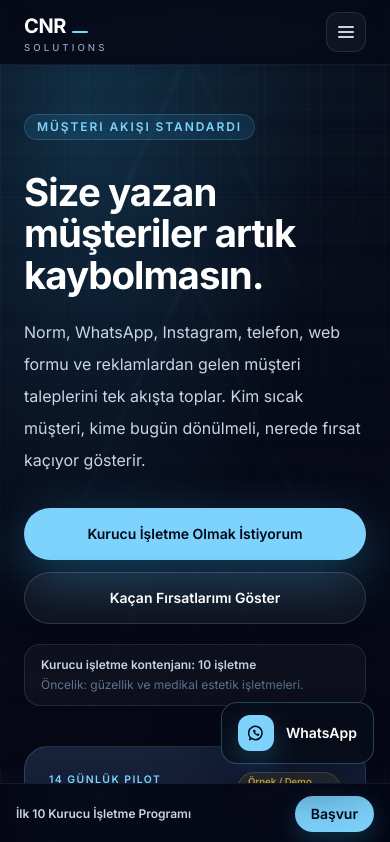
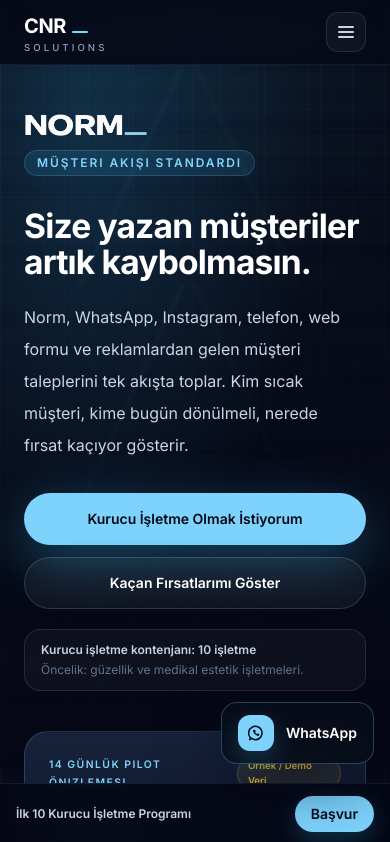
Before and after one commit to cnrakpinar1-jpg/cnr-solutions, a Next.js app: page /tr in a window 390 px wide. Shown: the top 842 px of the page. Built offline with nearby package versions, Linux system fonts and the light colour scheme.

Commit message:
Finalize Norm logo placement and pilot form polish

```diff
--- /dev/null
+++ b/components/shared/NormLogoImage.tsx
@@ -0,0 +1,21 @@
+type NormLogoImageProps = {
+  className?: string;
+  loading?: "eager" | "lazy";
+};
+
+export function NormLogoImage({
+  className = "h-6 w-auto object-contain",
+  loading = "lazy",
+}: NormLogoImageProps) {
+  return (
+    <img
+      src="/brand/norm-logo-white.png"
+      alt="Norm"
+      width={970}
+      height={187}
+      loading={loading}
+      decoding="async"
+      className={className}
+    />
+  );
+}
--- a/components/tr/TrFoundingProgram.tsx
+++ b/components/tr/TrFoundingProgram.tsx
@@ -2,6 +2,7 @@ import { Button } from "@/components/ui/Button";
 import { Reveal } from "@/components/ui/Reveal";
 import { SectionShell } from "@/components/ui/SectionShell";
 import { Tag } from "@/components/ui/Tag";
+import { NormLogoImage } from "@/components/shared/NormLogoImage";
 
 const bullets = [
   "14 gün müşteri akışı takibi",
@@ -17,6 +18,7 @@ export function TrFoundingProgram() {
     <SectionShell id="kurucu-program">
       <Reveal>
         <div className="flex items-center gap-3 mb-4">
+          <NormLogoImage className="h-6 w-auto object-contain" />
           <Tag>14 Günlük Pilot</Tag>
         </div>
         <h2 className="text-3xl font-bold tracking-tight text-white sm:text-4xl lg:text-[2.8rem]">
--- a/components/tr/TrHero.tsx
+++ b/components/tr/TrHero.tsx
@@ -1,5 +1,6 @@
 import { Button } from "@/components/ui/Button";
 import { Reveal } from "@/components/ui/Reveal";
+import { NormLogoImage } from "@/components/shared/NormLogoImage";
 
 export function TrHero() {
   return (
@@ -14,13 +15,14 @@ export function TrHero() {
       <div className="container-shell">
         <div className="grid items-center gap-10 pb-16 pt-12 lg:grid-cols-[minmax(0,1fr)_minmax(0,1fr)] lg:gap-14 lg:pb-32 lg:pt-20">
           <Reveal className="max-w-3xl">
+            <NormLogoImage className="mb-3 h-6 w-auto object-contain sm:h-8" loading="eager" />
             <p className="eyebrow">Müşteri Akışı Standardı</p>
 
-            <h1 className="text-balance mt-4 text-[2.4rem] font-bold leading-[1.08] tracking-tight text-white sm:text-5xl lg:text-[3.6rem] lg:leading-[1.04]">
+            <h1 className="text-balance mt-4 text-[2.1rem] font-bold leading-[1.08] tracking-tight text-white sm:text-5xl lg:text-[3.6rem] lg:leading-[1.04]">
               Size yazan müşteriler artık kaybolmasın.
             </h1>
 
-            <p className="mt-5 max-w-2xl text-base leading-8 text-slate-300 sm:text-lg sm:leading-9">
+            <p className="mt-5 max-w-[20rem] text-base leading-8 text-slate-300 sm:max-w-2xl sm:text-lg sm:leading-9">
               Norm, WhatsApp, Instagram, telefon, web formu ve reklamlardan gelen müşteri taleplerini tek akışta toplar. Kim sıcak müşteri, kime bugün dönülmeli, nerede fırsat kaçıyor gösterir.
             </p>
 
--- a/components/tr/TrProofSimulation.tsx
+++ b/components/tr/TrProofSimulation.tsx
@@ -2,6 +2,7 @@ import { Button } from "@/components/ui/Button";
 import { Reveal } from "@/components/ui/Reveal";
 import { SectionHeading } from "@/components/ui/SectionHeading";
 import { SectionShell } from "@/components/ui/SectionShell";
+import { NormLogoImage } from "@/components/shared/NormLogoImage";
 
 export function TrProofSimulation() {
   return (
@@ -18,10 +19,8 @@ export function TrProofSimulation() {
           {/* Card header */}
           <div className="flex items-center justify-between border-b border-white/8 bg-white/[0.03] px-6 py-4 sm:px-8">
             <div>
-              <p className="text-[0.65rem] font-semibold uppercase tracking-[0.14em] text-[var(--color-accent)]">
-                Norm
-              </p>
-              <h3 className="mt-0.5 text-base font-semibold text-white">Kaçan Fırsat Raporu</h3>
+              <NormLogoImage className="h-5 w-auto object-contain" />
+              <h3 className="mt-2 text-base font-semibold text-white">Kaçan Fırsat Raporu</h3>
             </div>
             <span className="rounded-full border border-amber-300/24 bg-amber-300/10 px-3 py-1 text-xs font-semibold text-amber-300">
               Örnek / Demo Veri
```
Also changed, not shown: public/brand/norm-logo-white.png (added), public/brand/norm-logo.png.
